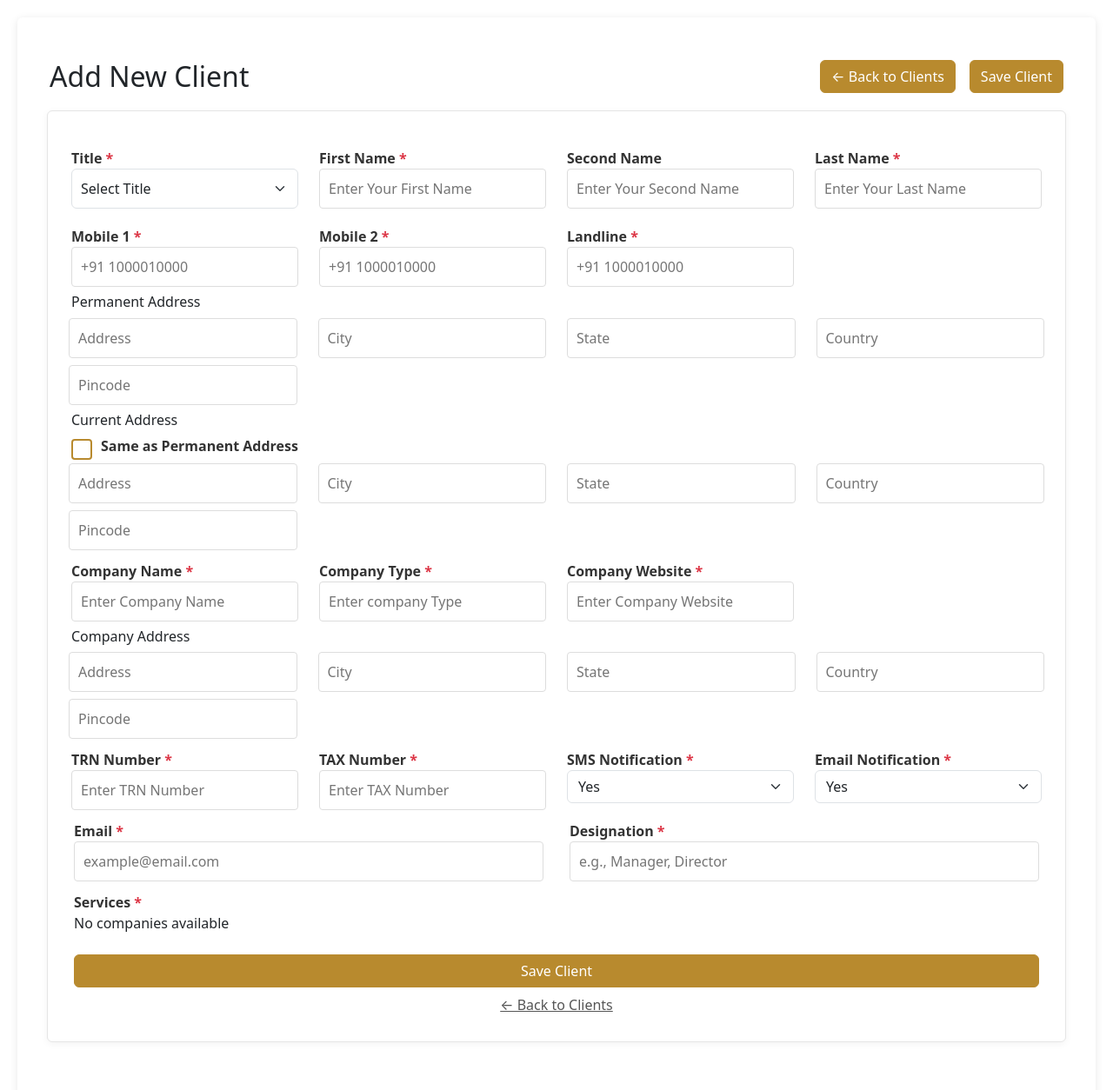
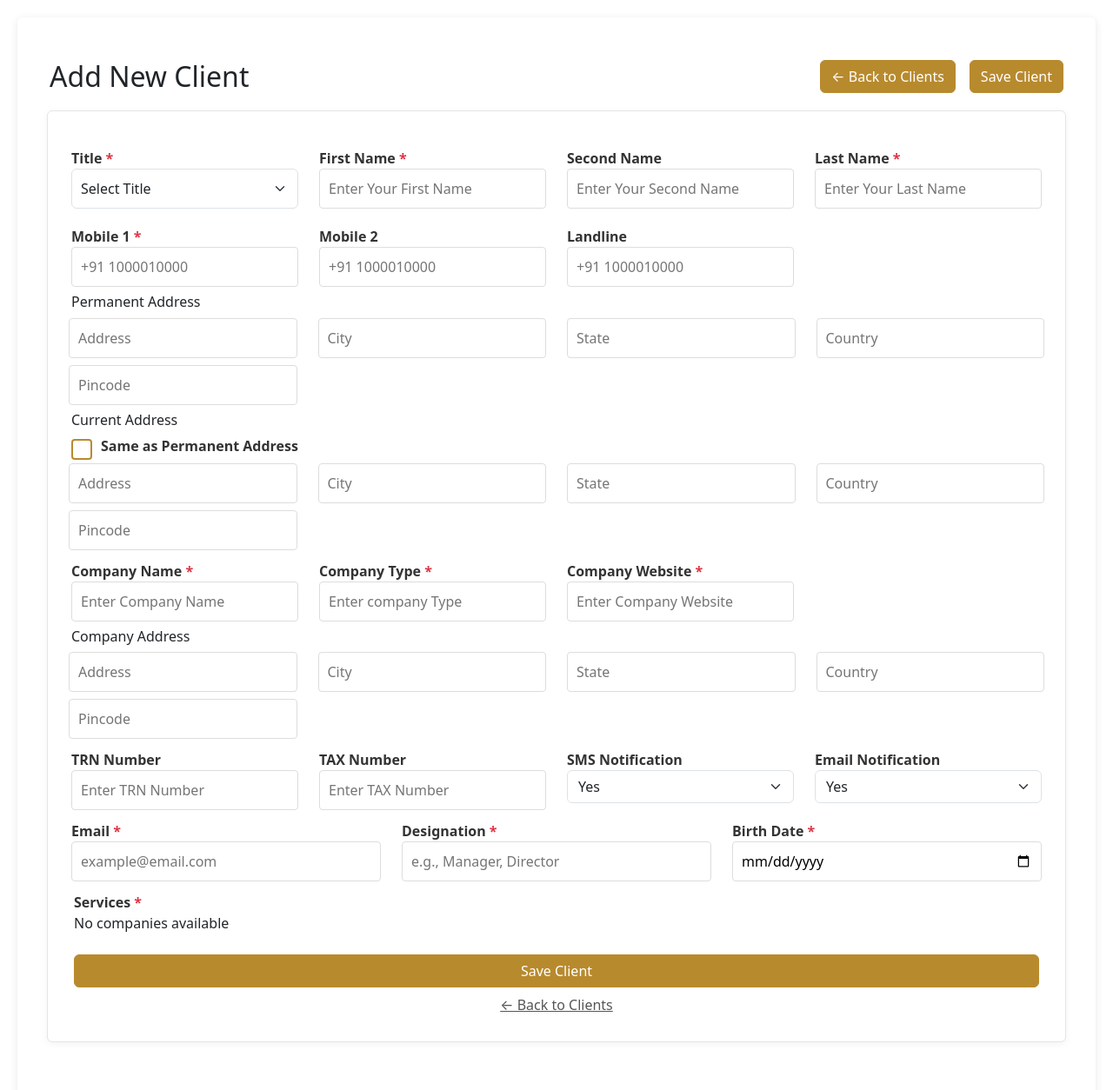
Before and after one commit to GKDevotion/cms-demo, a PHP site: page /create.php in a window 1280 px wide. Shown: the top 1254 px of the page at 87% size. Run offline with PHP 8.4, Linux system fonts and the light colour scheme; data that the repository does not hold is empty.

Commit message:
update client form added birthdate feild

```diff
--- a/classes/Client.php
+++ b/classes/Client.php
@@ -129,12 +129,12 @@ class Client
     public function create($data)
     {
         $stmt = $this->conn->prepare("
-            INSERT INTO clients (title, first_name, second_name, last_name, email, mobile1, mobile2 , landline ,  company_name, company_type, company_website,trn_no, tax_no, sms_notification, email_notification,  designation,  status)
-            VALUES (?, ?, ?, ?, ?, ?, ?, ?, ?, ?, ?, ?, ?, ?, ?, ?, ?)
+            INSERT INTO clients (title, first_name, second_name, last_name, email, mobile1, mobile2 , landline ,  company_name, company_type, company_website,trn_no, tax_no, sms_notification, email_notification,  designation,   birth_date,  status)
+            VALUES (?, ?, ?, ?, ?, ?, ?, ?, ?, ?, ?, ?, ?, ?, ?, ?, ?, ?)
         ");
 
         $stmt->bind_param(
-            "ssssssssssssssssi",
+            "sssssssssssssssssi",
             $data['title'],
             $data['first_name'],
             $data['second_name'],
@@ -151,6 +151,7 @@ class Client
             $data['sms_notification'],
             $data['email_notification'],
             $data['designation'],
+            $data['birth_date'],
             $data['status']
         );
 
@@ -172,12 +173,12 @@ class Client
         $stmt = $this->conn->prepare("
             UPDATE clients
             SET title = ?, first_name = ?, second_name = ?, last_name = ?,
-                email = ?, mobile1 = ?, mobile2 = ?, landline = ?,    company_name = ?, company_type = ?, company_website = ? ,  trn_no = ?, tax_no = ?, sms_notification = ?, email_notification = ?, designation = ?, status = ?
+                email = ?, mobile1 = ?, mobile2 = ?, landline = ?,    company_name = ?, company_type = ?, company_website = ? ,  trn_no = ?, tax_no = ?, sms_notification = ?, email_notification = ?, designation = ?, birth_date = ?, status = ?
             WHERE id = ?
         ");
 
         $stmt->bind_param(
-            "ssssssssssssssssii",
+            "ssssssssssssssssssi",
             $data['title'],
             $data['first_name'],
             $data['second_name'],
@@ -194,6 +195,7 @@ class Client
             $data['sms_notification'],
             $data['email_notification'],
             $data['designation'],
+            $data['birth_date'],
             $data['status'],
             $id
         );
@@ -251,12 +253,12 @@ class Client
     {
         $stmt = $this->conn->prepare("
         INSERT INTO client_addresses
-        (client_id, address_type, address, city, state, country, pincode, country_code)
-        VALUES (?, ?, ?, ?, ?, ?, ?, ?)
+        (client_id, address_type, address, city, state, country, pincode)
+        VALUES (?, ?, ?, ?, ?, ?, ?)
     ");
 
         $stmt->bind_param(
-            "iissssss",
+            "iisssss",
             $client_id,
             $data['address_type'],
             $data['address'],
@@ -264,7 +266,7 @@ class Client
             $data['state'],
             $data['country'],
             $data['pincode'],
-            $data['country_code']
+
         );
 
         $success = $stmt->execute();
--- a/create.php
+++ b/create.php
@@ -34,6 +34,7 @@ if ($_SERVER['REQUEST_METHOD'] === 'POST') {
         'sms_notification' => trim($_POST['sms_notification'] ?? ''),
         'email_notification' => trim($_POST['email_notification'] ?? ''),
         'designation' => trim($_POST['designation'] ?? ''),
+        'birth_date' => trim($_POST['birth_date'] ?? ''),
         'status' => $_POST['status'] ?? 1
     ];
 
--- a/edit.php
+++ b/edit.php
@@ -51,6 +51,7 @@ if ($_SERVER['REQUEST_METHOD'] === 'POST') {
         'sms_notification' => trim($_POST['sms_notification'] ?? ''),
         'email_notification' => trim($_POST['email_notification'] ?? ''),
         'designation' => trim($_POST['designation'] ?? ''),
+        'birth_date' => trim($_POST['birth_date'] ?? ''),
         'status' => $_POST['status'] ?? 1
     ];
 
--- a/views/form.php
+++ b/views/form.php
@@ -102,13 +102,13 @@
                         </div>
 
                         <div class="col-md-3">
-                            <label>Mobile 2 <span class="required">*</span></label>
+                            <label>Mobile 2</label>
                             <input type="text" name="mobile2" placeholder="+91 1000010000"
                                 value="<?php echo htmlspecialchars($_POST['mobile2'] ?? ($client['mobile2'] ?? '')); ?>">
                         </div>
 
                         <div class="col-md-3">
-                            <label>Landline <span class="required">*</span></label>
+                            <label>Landline</label>
                             <input type="text" name="landline" placeholder="+91 1000010000"
                                 value="<?php echo htmlspecialchars($_POST['landline'] ?? ($client['landline'] ?? '')); ?>">
                         </div>
@@ -216,19 +216,19 @@
                         </div>
 
                         <div class="col-md-3">
-                            <label>TRN Number <span class="required">*</span></label>
+                            <label>TRN Number</label>
                             <input type="text" name="trn_no" placeholder="Enter TRN Number"
                                 value="<?php echo htmlspecialchars($_POST['trn_no'] ?? ($client['trn_no'] ?? '')); ?>">
                         </div>
 
                         <div class="col-md-3">
-                            <label>TAX Number <span class="required">*</span></label>
+                            <label>TAX Number</label>
                             <input type="text" name="tax_no" placeholder="Enter TAX Number"
                                 value="<?php echo htmlspecialchars($_POST['tax_no'] ?? ($client['tax_no'] ?? '')); ?>">
                         </div>
 
                         <div class="col-md-3">
-                            <label>SMS Notification <span class="required">*</span></label>
+                            <label>SMS Notification</label>
                             <select name="sms_notification" class="form-control form-select">
                                 <option value="1" <?= (($_POST['sms_notification'] ?? $client['sms_notification'] ?? '') == 1) ? 'selected' : '' ?>>Yes</option>
                                 <option value="0" <?= (($_POST['sms_notification'] ?? $client['sms_notification'] ?? '') == 0) ? 'selected' : '' ?>>No</option>
@@ -237,7 +237,7 @@
 
 
                         <div class="col-md-3">
-                            <label>Email Notification <span class="required">*</span></label>
+                            <label>Email Notification</label>
                             <select name="email_notification" class="form-control form-select">
                                 <option value="1" <?= (($_POST['email_notification'] ?? $client['email_notification'] ?? '') == 1) ? 'selected' : '' ?>>Yes</option>
                                 <option value="0" <?= (($_POST['email_notification'] ?? $client['email_notification'] ?? '') == 0) ? 'selected' : '' ?>>No</option>
@@ -248,17 +248,24 @@
 
                     <div class="row">
 
-                        <div class="col-md-6">
+                        <div class="col-md-4">
                             <label>Email <span class="required">*</span></label>
                             <input type="email" name="email" placeholder="example@email.com"
                                 value="<?php echo htmlspecialchars($_POST['email'] ?? ($client['email'] ?? '')); ?>"
                                 required>
                         </div>
 
-                        <div class="col-md-6">
+                        <div class="col-md-4">
                             <label>Designation <span class="required">*</span></label>
                             <input type="text" name="designation" placeholder="e.g., Manager, Director"
                                 value="<?php echo htmlspecialchars($_POST['designation'] ?? ($client['designation'] ?? '')); ?>"
+                                required>
+                        </div>
+
+                        <div class="col-md-4">
+                            <label>Birth Date <span class="required">*</span></label>
+                            <input type="date" name="birth_date" placeholder="e.g., 1990-01-01"
+                                value="<?php echo htmlspecialchars($_POST['birth_date'] ?? ($client['birth_date'] ?? '')); ?>"
                                 required>
                         </div>
 
```
